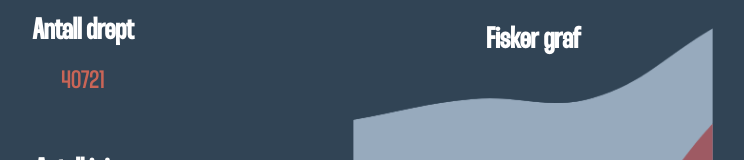
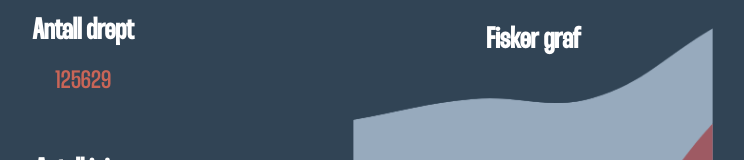
Before and after one commit to georgsku/EiT-nanoteknologi-pukkellaks, a React (Create React App) app: page / in a window 1280 px wide. Shown: the part 1131-1291 px from the top of the page, without its empty margins (332-1076 px from the left). Built offline with nearby package versions, Linux system fonts and the light colour scheme.

Commit message:
update drept

```diff
--- a/src/views/Stastistics/Statistics.tsx
+++ b/src/views/Stastistics/Statistics.tsx
@@ -10,7 +10,7 @@ function Statistics() {
       <div className="statistics">
         <div className="counter one">
             <h3>Antall drept</h3>
-            <p>40721</p>
+            <p>125629</p>
         </div>
         <div className="counter two">
             <h3>Antall igjen</h3>
```
